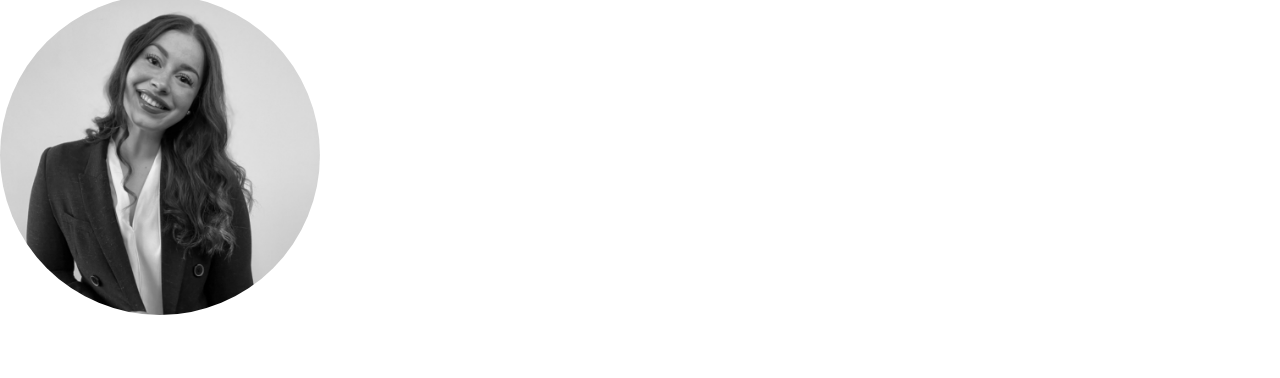
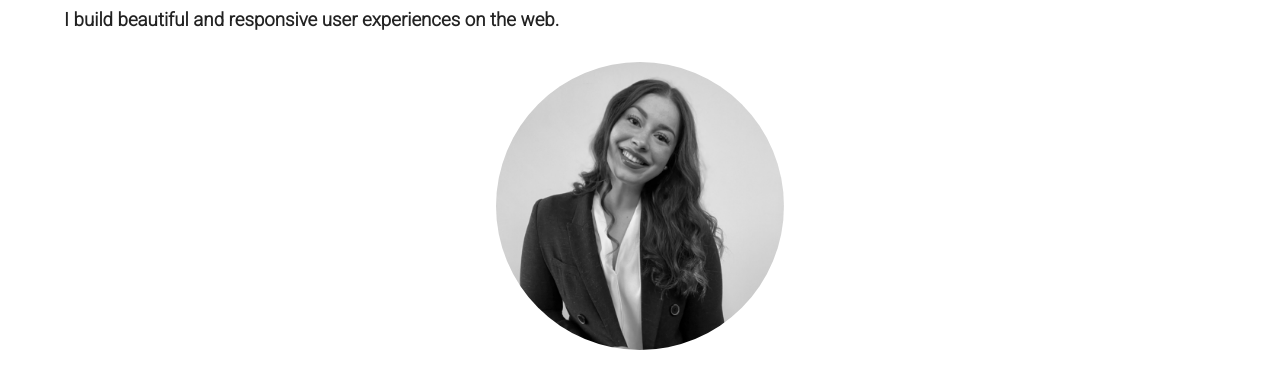
Before and after one commit to itsyagirlalexcote/professional-portfolio, a website built with Parcel: page index.html in a window 1280 px wide. Shown: the part 176-554 px from the top of the page. Built offline with nearby package versions, Linux system fonts and the light colour scheme.

Commit message:
Start adding padding, margins, alignment to elements

```diff
--- a/css/styles.css
+++ b/css/styles.css
@@ -84,6 +84,8 @@
 
   .content-wrapper {
     padding-top: 70px;
+    margin: auto;
+    width: 90%;
   }
 
 
@@ -114,6 +116,10 @@
     top: 0;
     width: 100%;
     z-index: 1000;
+  }
+
+  .navbar .content-wrapper {
+    width: 100%;
   }
 
   .nav-menu {
@@ -190,6 +196,14 @@
   }
 
   /* Headshot img styles */
+
+  figure.profile-img-wrapper {
+    display: flex;
+    flex-wrap: nowrap;
+    justify-content: center;
+    align-items: center;
+    padding: 30px 0 0 0;
+  }
 
   .profile-img-wrapper img {
     width: 25%;
--- a/index.html
+++ b/index.html
@@ -38,7 +38,7 @@
 <body>
 
     <header class="header">
-        <div class="content-wrapper">
+        <div class="nav-wrapper">
             <nav class="navbar">
                 <div class="hamburger">
                     <span class="bar"></span>
@@ -61,6 +61,8 @@
                     </li>
                 </ul>
             </nav>
+        </div>
+        <div class="content-wrapper">
             <div class="profile-intro">
                 <h1>
                     Hi, I’m Alexandra! I’m a Front-End Developer based in Montreal, Quebec. Enchantée!
@@ -201,11 +203,11 @@
                     </ul>
                 </address>
             </div>
-        </div>
-        <p>
+            <p>
             Designed and developed with ❤ by Alexandra Côté-Lahue |
             © <script>document.write(new Date().getFullYear())</script> All rights reserved.
-        </p>
+            </p>
+        </div>
     </footer>
 
 
```
